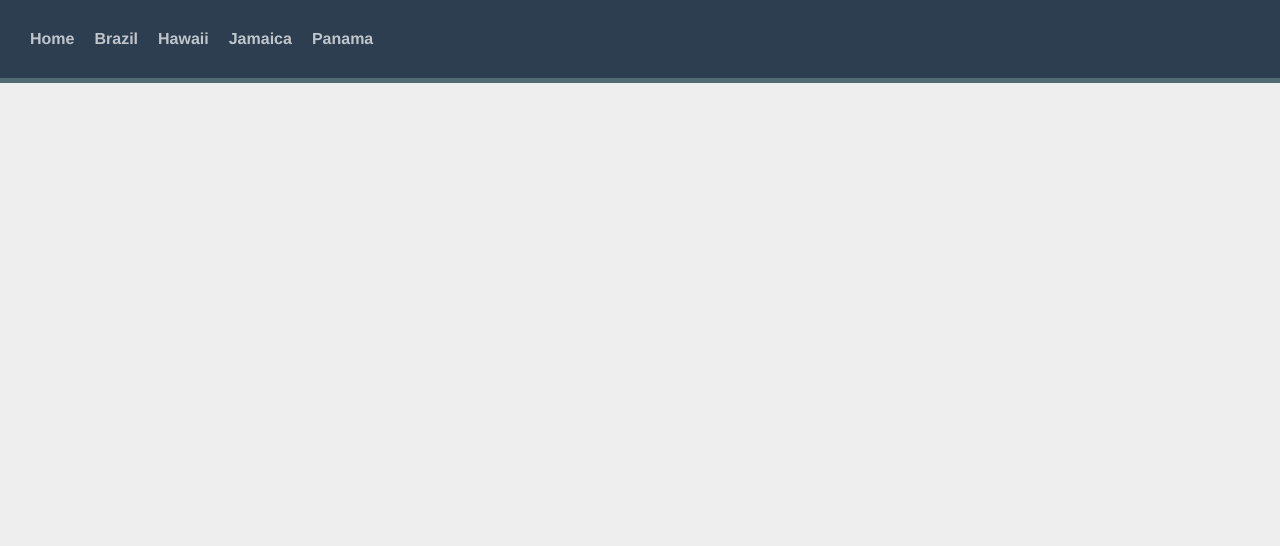
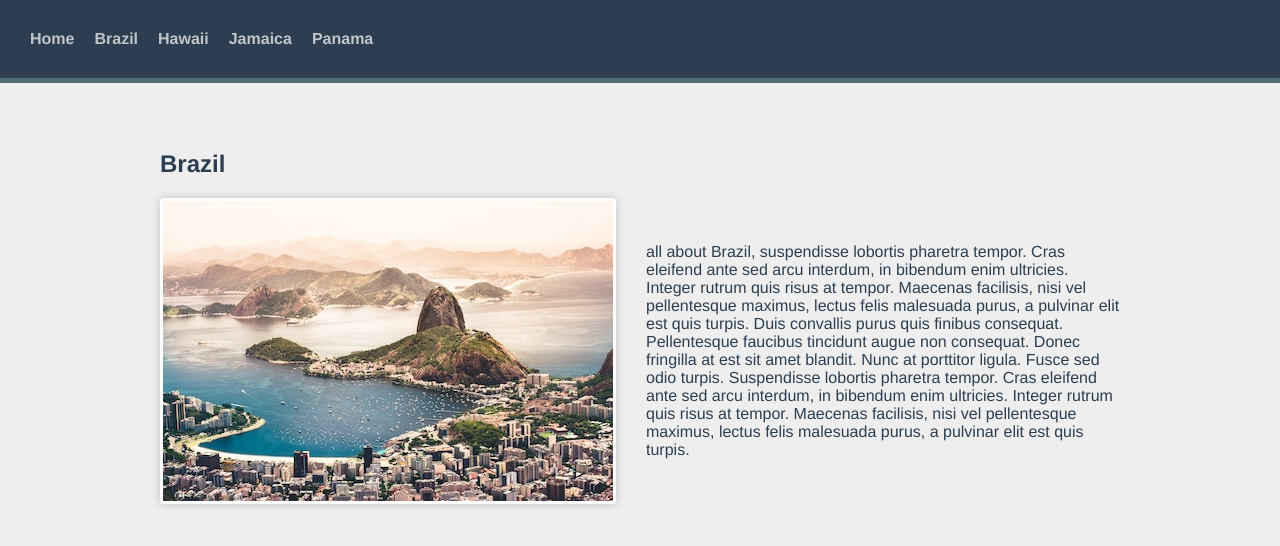
Before and after one commit to cellbesmanos/vue-router-fundamentals, a Vue app: page /destination/1 in a window 1280 px wide. Shown: the top 546 px of the page. Built offline with nearby package versions, Linux system fonts and the light colour scheme.

Commit message:
Feat: Add DestinationShow view

```diff
--- a/src/router/index.js
+++ b/src/router/index.js
@@ -6,6 +6,7 @@ const Brazil = () => import("@/views/Brazil.vue");
 const Panama = () => import("@/views/Panama.vue");
 const Hawaii = () => import("@/views/Hawaii.vue");
 const Jamaica = () => import("@/views/Jamaica.vue");
+const DestinationShow = () => import("@/views/DestinationShow.vue");
 
 const routes = [
   {
@@ -38,6 +39,10 @@ const routes = [
     name: "Jamaica",
     component: Jamaica,
   },
+  {
+    path: "/destination/:id",
+    component: DestinationShow,
+  },
 ];
 
 const router = createRouter({
--- /dev/null
+++ b/src/views/DestinationShow.vue
@@ -0,0 +1,31 @@
+<template>
+  <article class="destination">
+    <h1>{{ currentDestination.name }}</h1>
+
+    <div class="destination-details">
+      <img
+        :src="`/images/${currentDestination.image}`"
+        :alt="currentDestination.name"
+      />
+      <p>{{ currentDestination.description }}</p>
+    </div>
+  </article>
+</template>
+
+<script setup>
+import { computed } from "vue";
+import { useRoute } from "vue-router";
+import sourceData from "@/data.json";
+
+const route = useRoute();
+
+const destinationId = computed(() => {
+  return parseInt(route.params.id);
+});
+
+const currentDestination = computed(() => {
+  return sourceData.destinations.find(
+    (destination) => destination.id === destinationId.value
+  );
+});
+</script>
```
